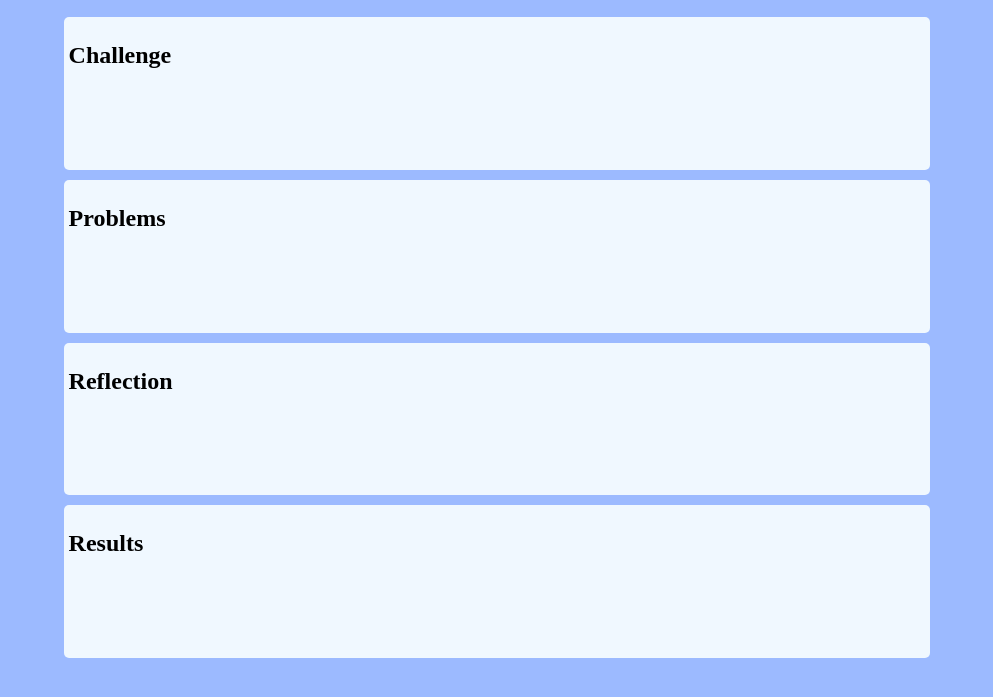
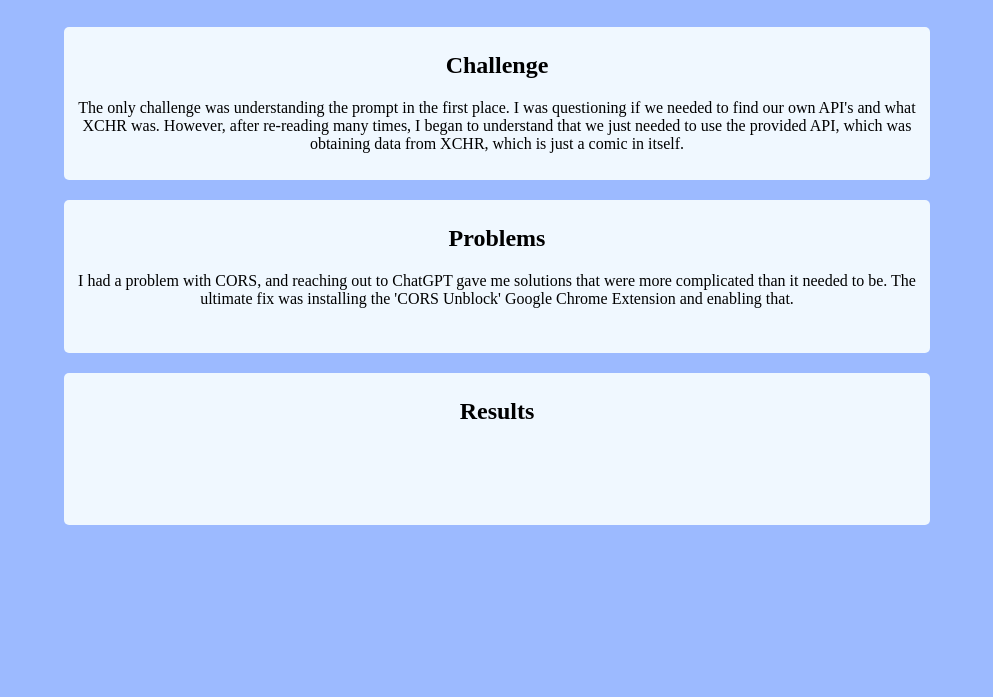
Before and after one commit to bruceb002/art101, a plain HTML site: page lab16/index.html in a window 1280 px wide. Shown: the part 95-792 px from the top of the page, without its empty margins (143-1136 px from the left). Drawn offline with nearby package versions, Linux system fonts and the light colour scheme; no server answers.

Commit message:
finished formatting assignment

```diff
--- a/lab16/css/lab.css
+++ b/lab16/css/lab.css
@@ -6,4 +6,15 @@
   aspect-ratio: 6/1;
   object-fit: contain;
   background-color: aliceblue;
+  margin: 10px;
+  display: block;
+  text-align: center;
 }
+
+#output img, #output h3 {
+  margin-top: 0px;
+}
+
+h3 {
+  margin: 0px;
+}
--- a/lab16/index.html
+++ b/lab16/index.html
@@ -41,17 +41,18 @@
 
 			<div class="minor-section">
 				<h2>Challenge</h2>
-				<p></p>
+				<p>The only challenge was understanding the prompt in the first place. I was questioning if
+					we needed to find our own API's and what XCHR was. However, after re-reading many times,
+					I began to understand that we just needed to use the provided API, which was obtaining data
+					from XCHR, which is just a comic in itself.
+				</p>
 			</div>
 
 			<div class="minor-section">
 				<h2>Problems</h2>
-				<p></p>
-			</div>
-
-			<div class="minor-section">
-				<h2>Reflection</h2>
-				<p></p>
+				<p>I had a problem with CORS, and reaching out to ChatGPT gave me solutions that were more complicated than it needed to be.
+					The ultimate fix was installing the 'CORS Unblock' Google Chrome Extension and enabling that.
+				</p>
 			</div>
 
 			<div class="minor-section">
--- a/lab16/js/lab.js
+++ b/lab16/js/lab.js
@@ -11,7 +11,7 @@ function get_comic_data() {
       var comicObj = data;
 
       // Process the data and add it to your webpage
-      $('#output').append('<h1>' + comicObj.title + '</h1>');
+      $('#output').append('<h3>' + comicObj.title + '</h3>');
       $('#output').append('<img src="' + comicObj.img + '" alt="' + comicObj.alt + '" title="' + comicObj.alt + '">');
     },
     error: function(xhr, status, error) {
```
